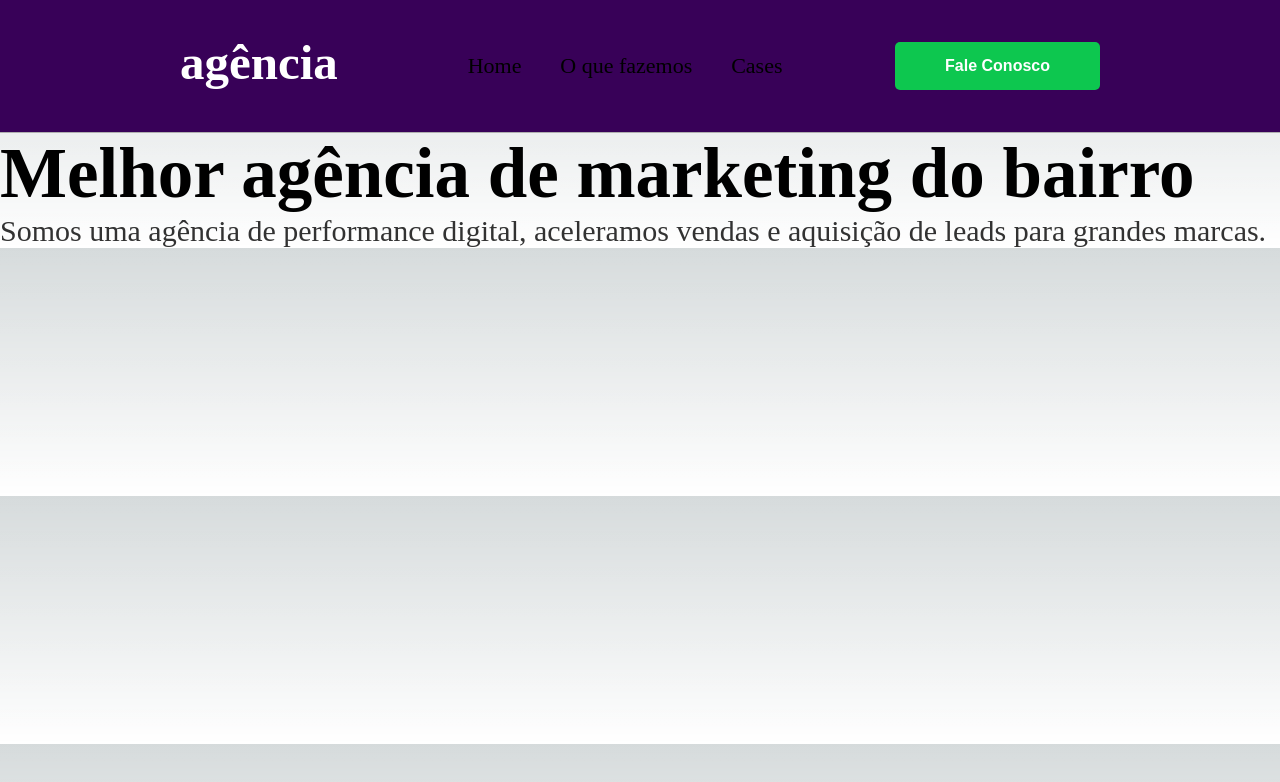
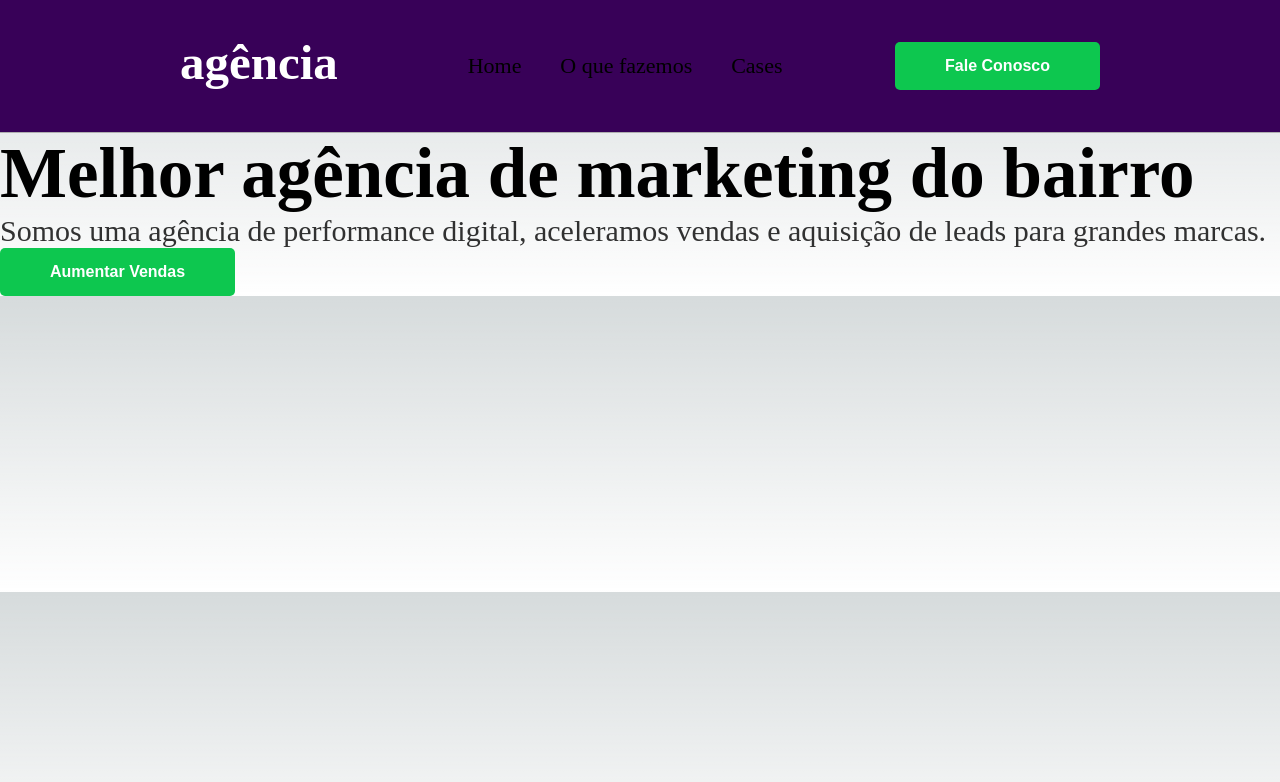
Before and after one commit to jeanramalho/landingpage, a Next.js app: page / in a window 1280 px wide. Shown: the top 782 px of the page. Built offline with nearby package versions, Linux system fonts and the light colour scheme.

Commit message:
Melhora Insere Botão

```diff
--- a/components/welcome/index.jsx
+++ b/components/welcome/index.jsx
@@ -1,10 +1,12 @@
 import Styles from "./welcome.module.scss"
+import Button from "../button"
 
 const Welcome = () => {
     return <div className={Styles.container}>
         <div className={Styles.text}>
             <h1>Melhor agência de marketing do bairro</h1>
             <p>Somos uma agência de performance digital, aceleramos vendas e aquisição de leads para grandes marcas.</p>
+            <Button title="Aumentar Vendas"/>
         </div>
         <div className={Styles.image}></div>
     </div>
```
